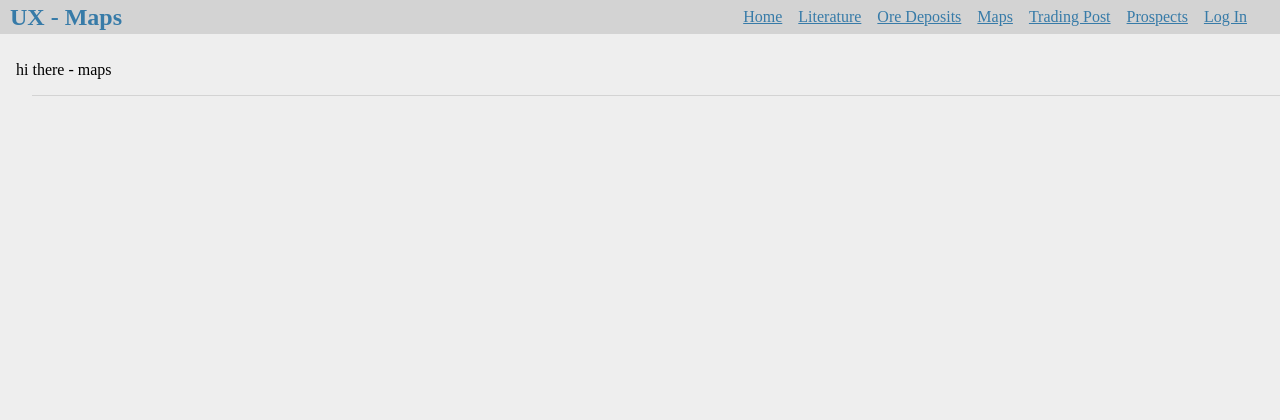
After one commit to morris11191950/ux_slim, a Flask app: page /maps_home in a window 1280 px wide. The commit adds this page. Shown: the top 420 px of the page. Run offline with Flask 2, Linux system fonts and the light colour scheme.

Commit message:
Complete nav bar with core functions

```diff
--- a/app/__init__.py
+++ b/app/__init__.py
@@ -1,15 +1,10 @@
 from flask import Flask
-from flaskext.mysql import MySQL
 from config import Config
-
-db = MySQL()
 
 def create_app():
     app = Flask(__name__)
 
     app.config.from_object(Config)
-
-    db.init_app(app)
 
     from .home import home as home_blueprint
     app.register_blueprint(home_blueprint)
@@ -17,4 +12,19 @@ def create_app():
     from .auth import auth as auth_blueprint
     app.register_blueprint(auth_blueprint)
 
+    from .literature import literature as literature_blueprint
+    app.register_blueprint(literature_blueprint)
+
+    from .deposits import deposits as deposits_blueprint
+    app.register_blueprint(deposits_blueprint)
+
+    from .maps import maps as maps_blueprint
+    app.register_blueprint(maps_blueprint)
+
+    from .trading_post import trading_post as trading_post_blueprint
+    app.register_blueprint(trading_post_blueprint)
+
+    from .prospects import prospects as prospects_blueprint
+    app.register_blueprint(prospects_blueprint)
+
     return app
--- /dev/null
+++ b/app/deposits/__init__.py
@@ -0,0 +1,5 @@
+from flask import Blueprint
+
+deposits = Blueprint('deposits', __name__)
+
+from . import views
--- /dev/null
+++ b/app/literature/__init__.py
@@ -0,0 +1,5 @@
+from flask import Blueprint
+
+literature = Blueprint('literature', __name__)
+
+from . import views
--- /dev/null
+++ b/app/maps/__init__.py
@@ -0,0 +1,5 @@
+from flask import Blueprint
+
+maps = Blueprint('maps', __name__)
+
+from . import views
--- /dev/null
+++ b/app/maps/views.py
@@ -0,0 +1,6 @@
+from flask import render_template
+from . import maps
+
+@maps.route('/maps_home')
+def maps_home():
+    return render_template('maps/maps_home.html')
--- a/app/templates/base.html
+++ b/app/templates/base.html
@@ -17,15 +17,13 @@
 <nav>
      <h1> UX - {% block subject %}{% endblock %} </h1>
      <ul id="nav_list">
-       {% if g.user %}
-          <li><span>{{ g.user['username'] }}</span>
-       {% endif %}
      <li><a href="{{ url_for('home.homepage') }}">Home</a>
-     {% if g.user %}
-          <li><a href="{{ url_for('auth.logout') }}">Log Out</a>
-     {% else %}
+     <li><a href="{{ url_for('literature.literature') }}">Literature</a>
+     <li><a href="{{ url_for('deposits.deposits_home') }}">Ore Deposits</a>
+     <li><a href="{{ url_for('maps.maps_home') }}">Maps</a>
+     <li><a href="{{ url_for('trading_post.trading_post') }}">Trading Post</a>
+     <li><a href="{{ url_for('prospects.prospects_home') }}">Prospects</a>
      <li><a href="{{ url_for('auth.login') }}">Log In</a>
-     {% endif %}
   </ul>
 </nav>
 
--- /dev/null
+++ b/app/templates/maps/maps_home.html
@@ -0,0 +1,15 @@
+{% extends 'base.html' %}
+
+{% block title %}
+     Maps
+{% endblock %}
+
+{% block subject %}
+     <span id="title1">Maps</span>
+{% endblock %}
+
+{% block body %}
+
+    <p>hi there - maps </p>
+
+{% endblock body %}
--- /dev/null
+++ b/app/trading_post/__init__.py
@@ -0,0 +1,5 @@
+from flask import Blueprint
+
+trading_post = Blueprint('trading_post', __name__)
+
+from . import views
--- /dev/null
+++ b/app/trading_post/views.py
@@ -0,0 +1,6 @@
+from flask import render_template
+from . import trading_post
+
+@trading_post.route('/trading_post')
+def trading_post():
+    return render_template('trading_post/trading_post.html')
--- a/requirements.txt
+++ b/requirements.txt
@@ -1,11 +1,8 @@
 Click==7.0
-dnspython==1.16.0
 Flask==1.1.1
-Flask-MySQL==1.5.1
 itsdangerous==1.1.0
 Jinja2==2.11.1
 MarkupSafe==1.1.1
 protobuf==3.6.1
-PyMySQL==0.9.3
 six==1.14.0
 Werkzeug==1.0.0
```
Also changed, not shown: app/auth/views.py (+1 -64 lines), app/deposits/views.py (added, +7 -0 lines), app/literature/views.py (added, +7 -0 lines), app/templates/deposits/deposits_home.html (added, +15 -0 lines), app/templates/literature/literature.html (added, +15 -0 lines), app/templates/trading_post/trading_post.html (added, +16 -0 lines).
